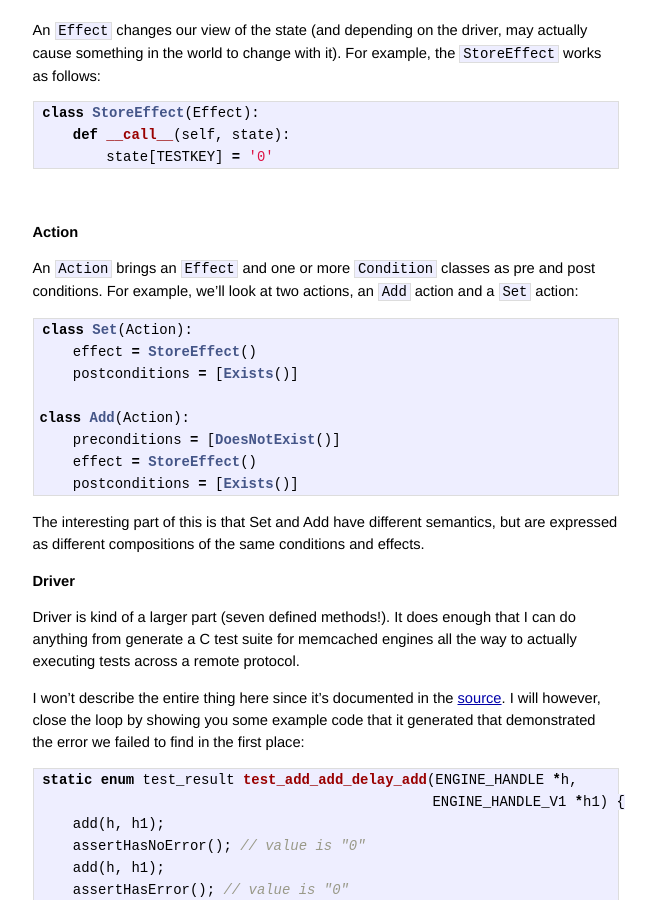
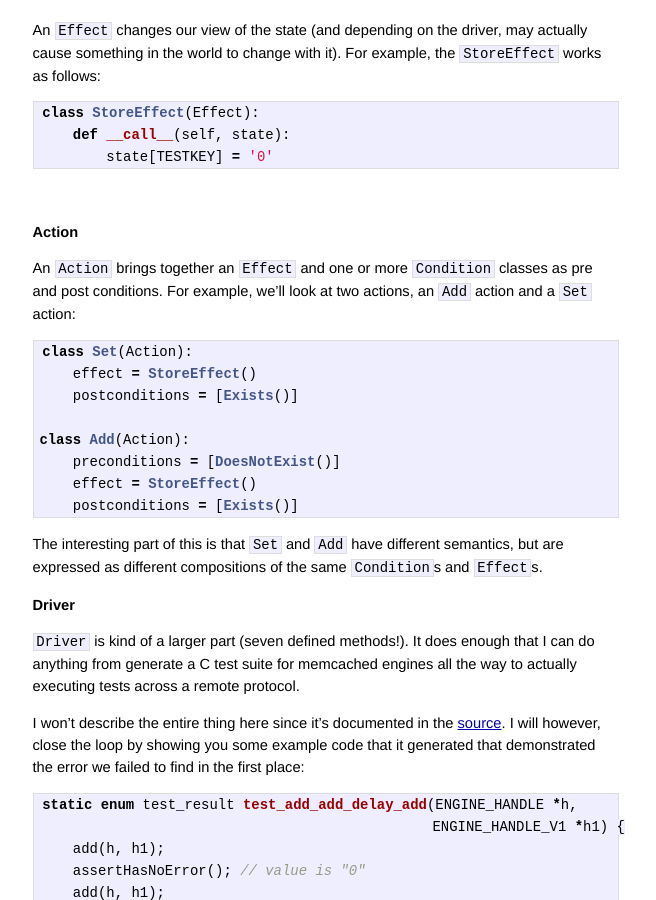
Before and after one commit to dustin/dustin.sallings.org, a Jekyll site: the page built from _posts/2010-10-27-breakdancer.markdown, in a window 1280 px wide and 900 px high, scrolled down 1517 px. Shown: the whole window, without its empty margins (314-970 px from the left). Built offline with Jekyll 4.4.1, drawn with Linux system fonts in a browser that asks for light colours; Markdown is read by kramdown in place of the engine named in the settings; comment, search, counter and statistics services are not loaded; some of the changed text lies outside the part shown.

Commit message:
Some minor typoish cleanup.

```diff
--- a/_posts/2010-10-27-breakdancer.markdown
+++ b/_posts/2010-10-27-breakdancer.markdown
@@ -97,9 +97,9 @@ class StoreEffect(Effect):
 
 ### Action
 
-An `Action` brings an `Effect` and one or more `Condition` classes as
-pre and post conditions.  For example, we'll look at two actions, an
-`Add` action and a `Set` action:
+An `Action` brings together an `Effect` and one or more `Condition`
+classes as pre and post conditions.  For example, we'll look at two
+actions, an `Add` action and a `Set` action:
 
 {% highlight python %}
 class Set(Action):
@@ -112,13 +112,13 @@ class Add(Action):
     postconditions = [Exists()]
 {% endhighlight %}
 
-The interesting part of this is that Set and Add have different
+The interesting part of this is that `Set` and `Add` have different
 semantics, but are expressed as different compositions of the same
-conditions and effects.
+`Condition`s and `Effect`s.
 
 ### Driver
 
-Driver is kind of a larger part (seven defined methods!).  It does
+`Driver` is kind of a larger part (seven defined methods!).  It does
 enough that I can do anything from generate a C test suite for
 memcached engines all the way to actually executing tests across a
 remote protocol.
```
Also changed, not shown: other parts of _posts/2010-10-27-breakdancer.markdown (+1 -1 lines).
